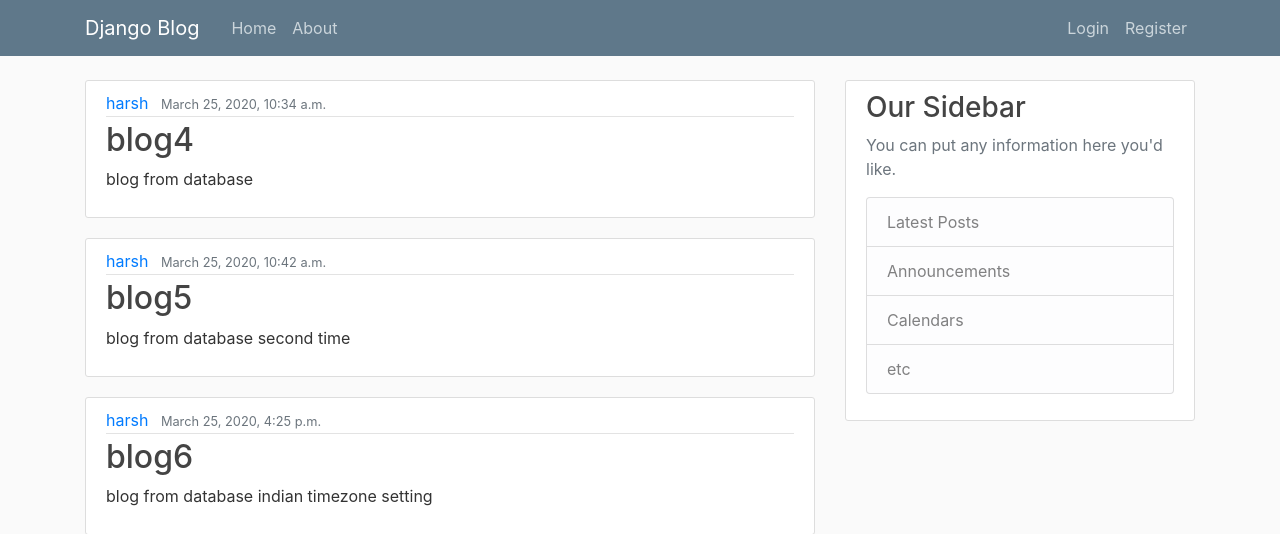
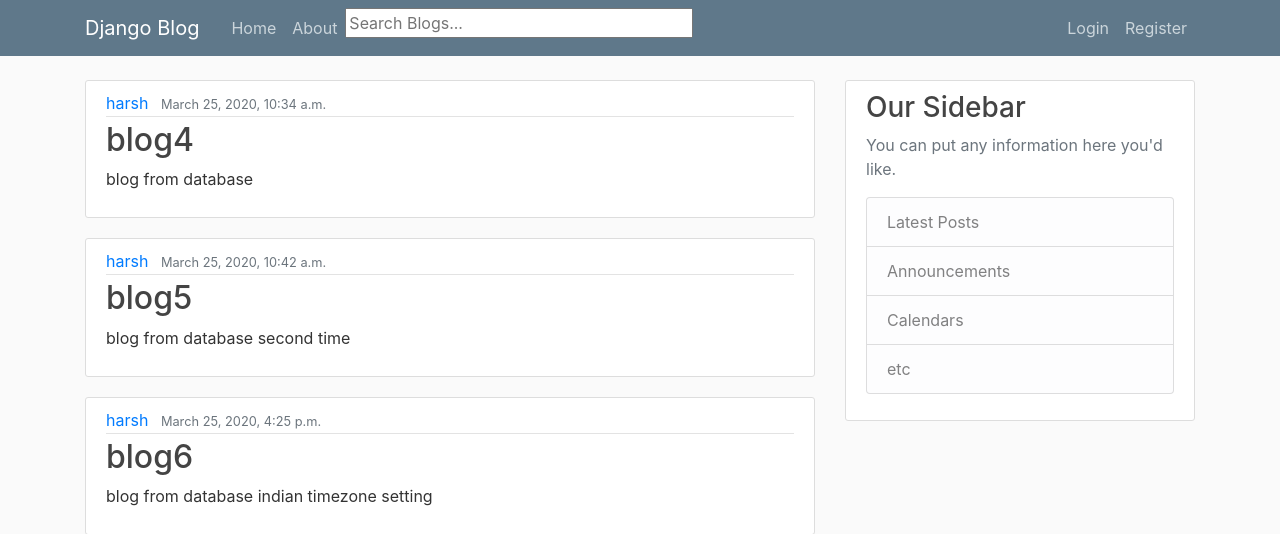
Before and after one commit to harsh7in/Blogger, a Django app: page / in a window 1280 px wide. Shown: the top 534 px of the page. Run offline with Django 3.2, Linux system fonts and the light colour scheme; data comes from the database, SQL or seed files in the repository; both versions use the stored data as it was after the commit; some libraries are stand-ins or nearby versions.

Commit message:
Added Search Bar

```diff
--- a/mysite/blog/templates/blog/base.html
+++ b/mysite/blog/templates/blog/base.html
@@ -26,6 +26,12 @@
             <div class="navbar-nav mr-auto">
               <a class="nav-item nav-link" href="{% url 'blog-home' %}">Home</a>
               <a class="nav-item nav-link" href="/about">About</a>
+              <!--Search Bar-->
+              <div class="search-bar">
+                <form method="GET" action="/" style="display:inline-block; line-height:24px; border-radius:80px">
+                  <input type="text" placeholder="Search Blogs..." onfocus="this.value = '';" onblur="if (this.value == '') {this.value = 'Search Blogs...';}" name ="q" required="" size="29">
+                </form>
+              </div>
             </div>
             <!-- Navbar Right Side -->
             <div class="navbar-nav">
@@ -42,7 +48,6 @@
         </div>
       </nav>
     </header>
-
 
 
     <main role="main" class="container">
--- a/mysite/blog/templates/blog/home.html
+++ b/mysite/blog/templates/blog/home.html
@@ -2,7 +2,7 @@
 
 {% block content %}
 
-{% for post in post %}
+{% for post in posts %}
   <article class="media content-section">
       <div class="media-body">
         <div class="article-metadata">
--- a/mysite/blog/views.py
+++ b/mysite/blog/views.py
@@ -1,15 +1,23 @@
 from django.shortcuts import render
 from django.http import HttpResponse
 from .models import post
-
+from django.db.models import Q
 
 # Create your views here.
 
 
 
 def home(request):
+    posts = post.objects.all()
+    search_query = request.GET.get('q')
+    if search_query:
+        posts = posts.filter(
+            Q(title__icontains = search_query) |
+            Q(content__icontains = search_query)
+        )
+
     context={
-        'post': post.objects.all()
+        'posts': posts
     }
     return render(request,'blog/home.html', context)
 
```
Also changed, not shown: mysite/blog/static/blog/main.css (line endings or trailing spaces), mysite/db.sqlite3. Lines whose indentation alone changed are shown as unchanged.
